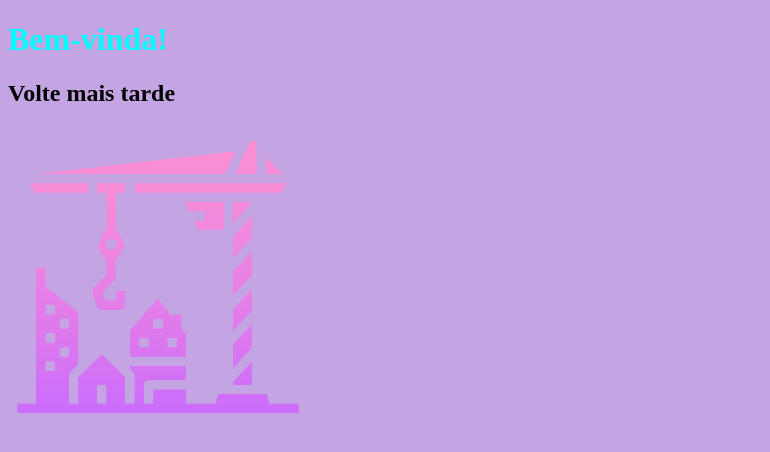
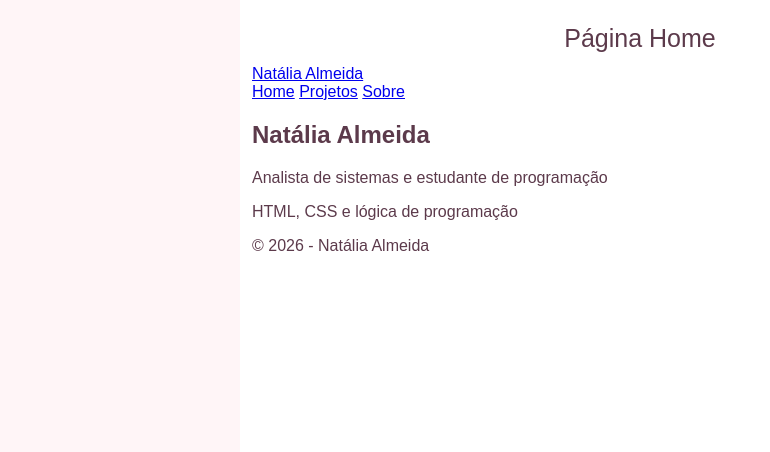
Before and after one commit to nati-almeida/nati-almeida.github.io, a plain HTML site: page index.html in a window 1280 px wide. Shown: the whole page, without its empty margins (0-770 px from the left). Drawn offline with Linux system fonts and the light colour scheme.

Commit message:
pagina home

```diff
--- a/assets/css/tema.css
+++ b/assets/css/tema.css
@@ -1,12 +1,31 @@
-*{
-    background-color: rgb(196, 164, 226);
-
+* {
+  box-sizing: border-box;
 }
 
-h1{
-    color: aqua;
+html {
+  scroll-behavior: smooth;
 }
 
-h1:hover{
-    color: cornflowerblue;
+body {
+  margin: 0;
+  font-family: Arial, Helvetica, sans-serif;
+  background-color: #fff5f7;
+  color: #5c3a4b;
 }
+
+.pagina {
+  width: 90%;
+  max-width: 800px;
+  margin: 0 auto;
+  padding: 12px;
+  background-color: #ffffff;
+  min-height: 100vh;
+}
+
+.titulo-pagina {
+  margin: 12px 0;
+  text-align: center;
+  font-size: 25px;
+  font-weight: normal;
+  color: #5c3a4b;
+}
--- a/index.html
+++ b/index.html
@@ -1,14 +1,43 @@
 <!DOCTYPE html>
-<html lang="en">
+<html lang="pt-br">
 <head>
-    <meta charset="UTF-8">
-    <meta name="viewport" content="width=device-width, initial-scale=1.0">
-    <link rel="stylesheet" href="assets/css/tema.css">
-    <title>Natalia Almeida</title>
+  <meta charset="UTF-8">
+  <meta name="viewport" content="width=device-width, initial-scale=1.0">
+
+  <title>Portfólio - Natália Almeida</title>
+
+  <link rel="stylesheet" href="./assets/css/tema.css">
 </head>
+
 <body>
-    <h1>Bem-vinda!</h1>
-    <h2>Volte mais tarde</h2>
-    <img src="assets/imgs/construcao.png" alt="em construção" width="300">
+  <main class="pagina">
+
+    <h1 class="titulo-pagina">Página Home</h1>
+
+    <section id="home" class="container">
+      <nav class="navbar">
+        <a href="#home" class="logo">Natália Almeida</a>
+
+        <div class="menu">
+          <a href="#home">Home</a>
+          <a href="#projetos">Projetos</a>
+          <a href="#sobre">Sobre</a>
+        </div>
+      </nav>
+
+      <div class="destaque">
+        <h2>Natália Almeida</h2>
+        <p>Analista de sistemas e estudante de programação</p>
+        <p>HTML, CSS e lógica de programação</p>
+      </div>
+    </section>
+
+
+
+    <footer>
+      <p>© 2026 - Natália Almeida</p>
+    </footer>
+
+  </main>
 </body>
 </html>
```
Also changed, not shown: assets/imgs/natalia_picture 1.jpeg (added).
